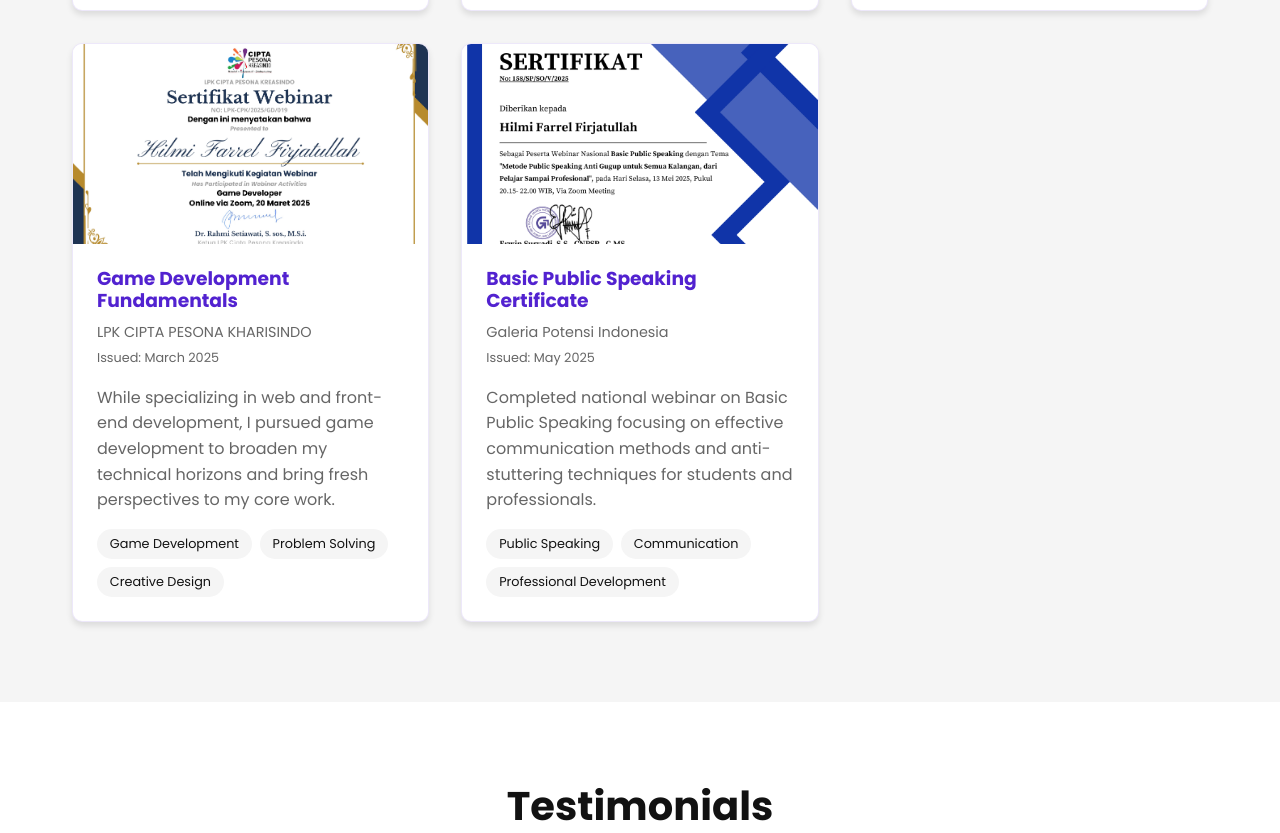
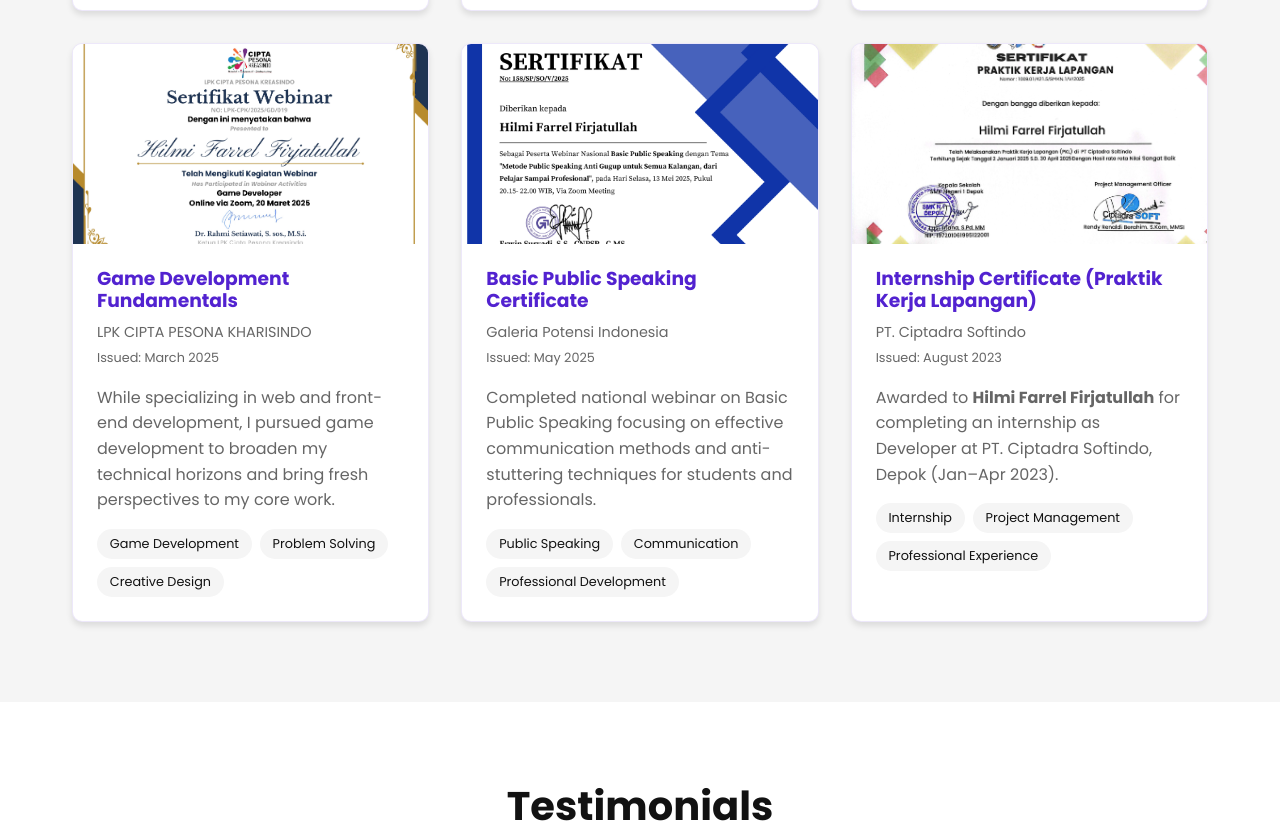
Before and after one commit to Budibudian17/portfolio, a plain HTML site: page index.html in a window 1280 px wide. Shown: the part 5377-6210 px from the top of the page. Drawn offline with nearby package versions, Linux system fonts and the light colour scheme.

Commit message:
Add Certifications

```diff
--- a/index.html
+++ b/index.html
@@ -533,6 +533,29 @@
                         </div>
                     </div>
                 </div>
+                <div class="certification-card">
+                    <div class="certification-image">
+                        <img src="img/sertifpkl.jpeg" alt="Internship Certificate">
+                        <div class="certification-overlay">
+                            <a href="img/sertifpkl.jpeg" class="certification-link" target="_blank">
+                                <i class="fas fa-external-link-alt"></i>
+                            </a>
+                        </div>
+                    </div>
+                    <div class="certification-info">
+                        <h3>Internship Certificate (Praktik Kerja Lapangan)</h3>
+                        <p class="certification-issuer">PT. Ciptadra Softindo</p>
+                        <p class="certification-date">Issued: August 2023</p>
+                        <p class="certification-description">
+                            Awarded to <strong>Hilmi Farrel Firjatullah</strong> for completing an internship as Developer at PT. Ciptadra Softindo, Depok (Jan–Apr 2023).
+                        </p>
+                        <div class="certification-tags">
+                            <span class="certification-tag">Internship</span>
+                            <span class="certification-tag">Project Management</span>
+                            <span class="certification-tag">Professional Experience</span>
+                        </div>
+                    </div>
+                </div>
             </div>
         </div>
     </section>
```
Also changed, not shown: img/sertifpkl.jpeg (added).
